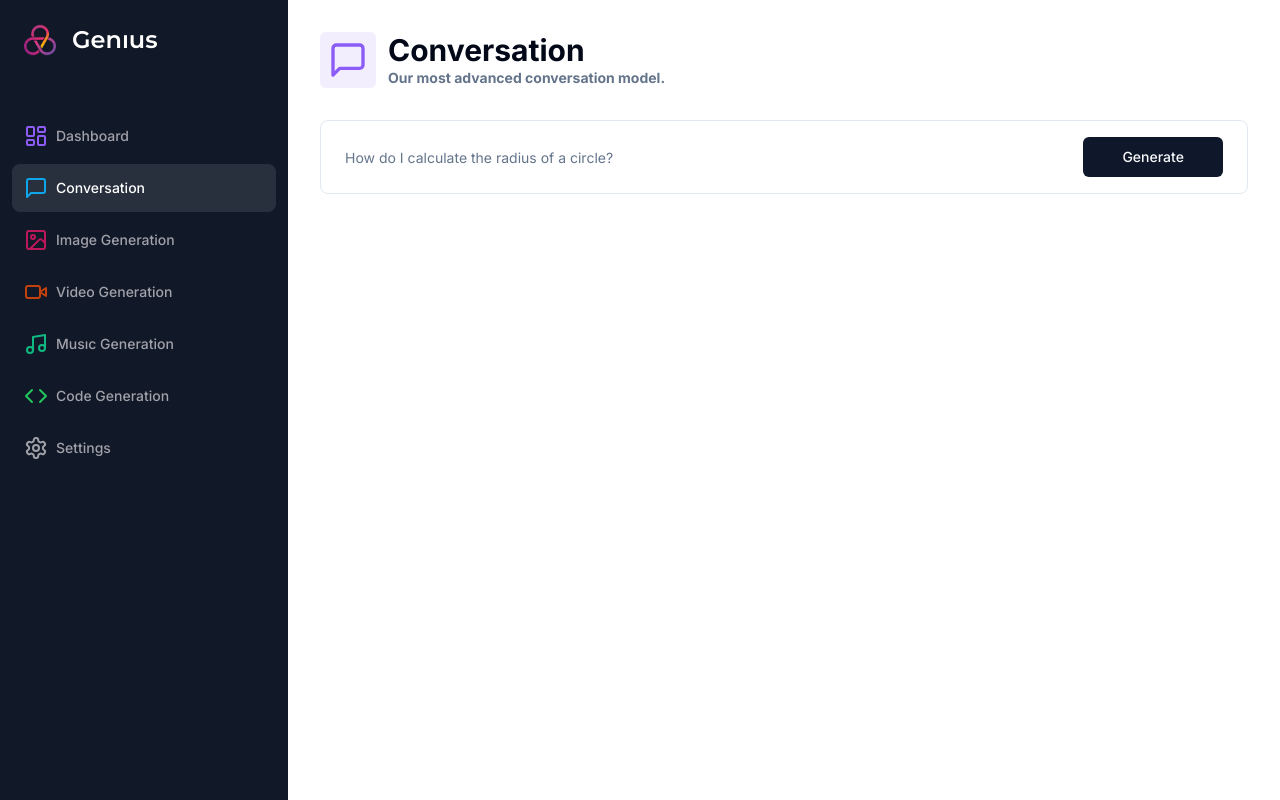
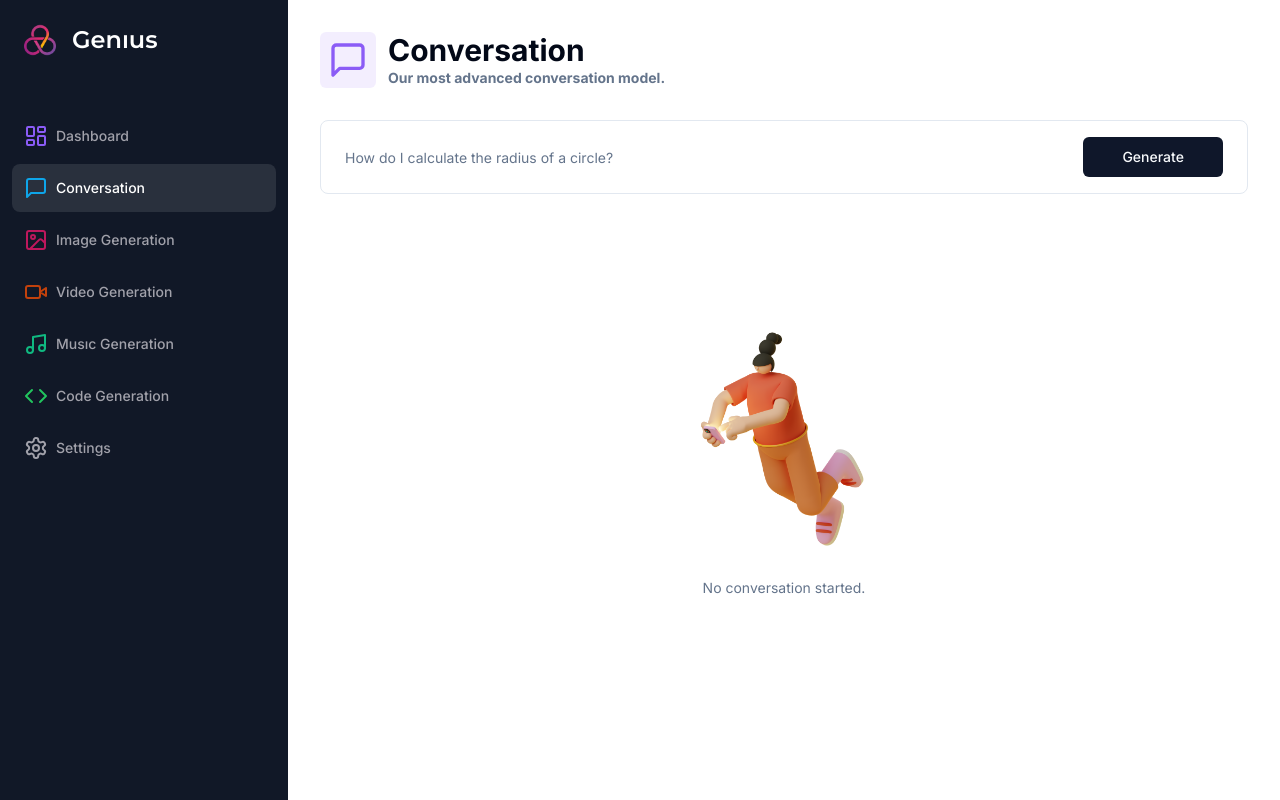
Before and after one commit to g1dotcom/ai-saas, a Next.js app: page /conversation in a window 1280 px wide. Built offline with nearby package versions, Linux system fonts and the light colour scheme.

Commit message:
🔧 fix(page.tsx): import Empty component from correct file path to resolve import error 🚀 feat(page.tsx): add Empty component to display a message when there are no conversation messages 🎨 chore(empty.tsx): update Empty component to include an image and label for better visual representation

```diff
--- a/app/(dashboard)/(routes)/conversation/page.tsx
+++ b/app/(dashboard)/(routes)/conversation/page.tsx
@@ -14,6 +14,7 @@
 import { useRouter } from "next/navigation";
 import { useState } from "react";
 import { ChatCompletionRequestMessage } from "openai";
+import { Empty } from "@/components/empty";
 
 const ConversationPage = () => {
   const router = useRouter();
@@ -99,6 +100,9 @@
           </Form>
         </div>
         <div className="space-y-4 mt-4">
+          {messages.length === 0 && !isLoading && (
+            <Empty label="No conversation started." />
+          )}
           <div className="flex flex-col-reverse gap-y-4">
             {messages.map((message) => (
               <div className="" key={message.content}>
--- a/components/empty.tsx
+++ b/components/empty.tsx
@@ -1,3 +1,16 @@
-export const Emtpy = () => {
-  return <div>Empty Component</div>;
+import Image from "next/image";
+
+interface EmptyProps {
+  label: string;
+}
+
+export const Empty = ({ label }: EmptyProps) => {
+  return (
+    <div className="h-full p-20 flex flex-col items-center justify-center">
+      <div className="relative h-72 w-72">
+        <Image alt="Empty" fill src="/empty.png" />
+      </div>
+      <p className="text-muted-foreground text-sm text-center">{label}</p>
+    </div>
+  );
 };
```
Also changed, not shown: public/empty.png (added).
